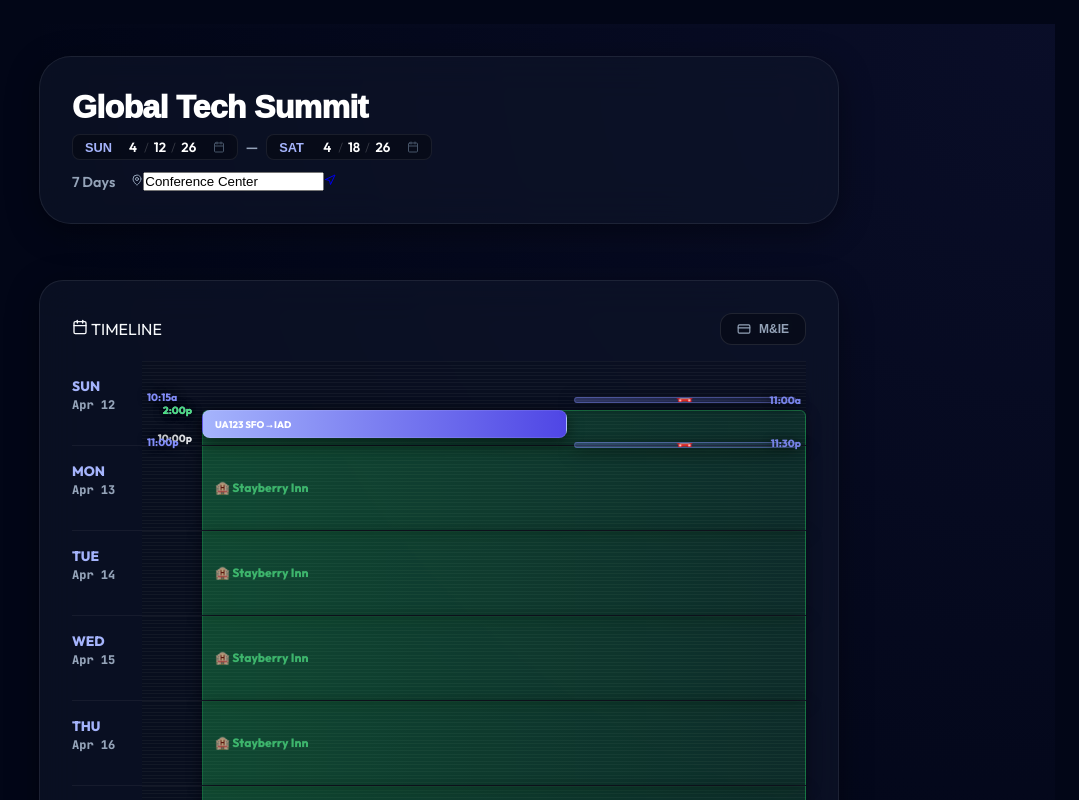
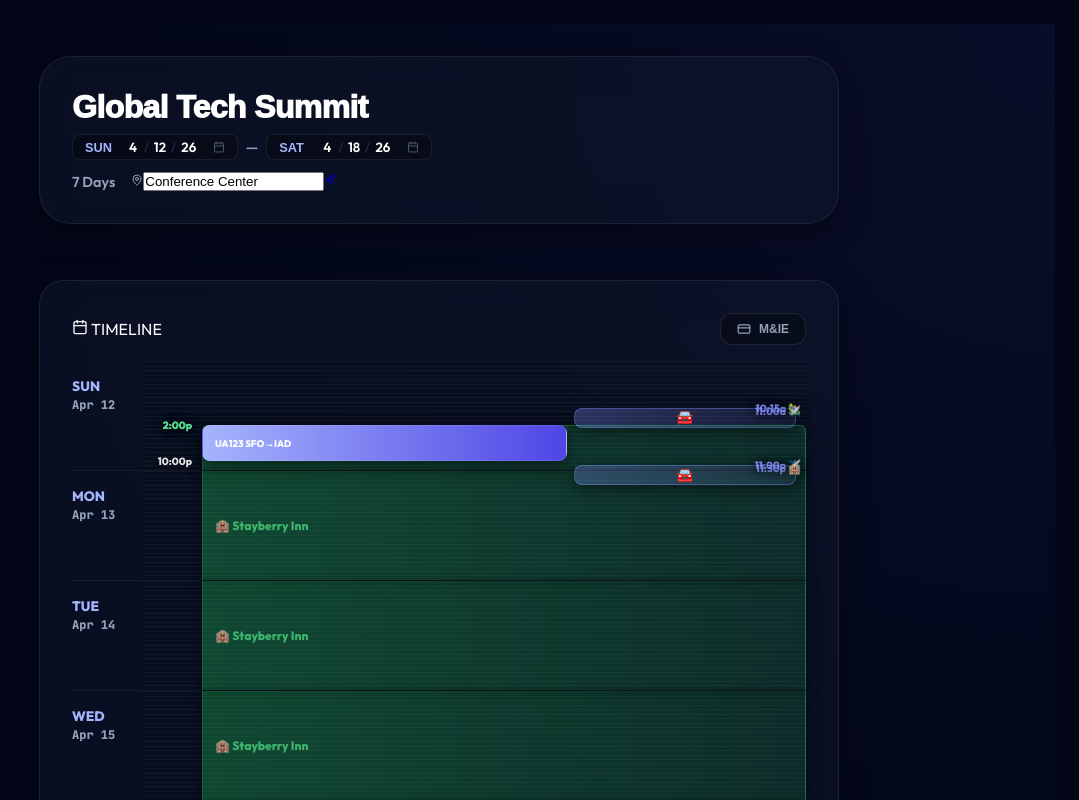
Before and after one commit to outofthisworldapps/work-travel, a React (Vite) app: page / in a window 1280 px wide. Shown: the top 800 px of the page, without its empty margins (201-1280 px from the left). Built offline with nearby package versions, Linux system fonts and the light colour scheme.

Commit message:
Enhance transport blocks: Move icons outside and keep stacked on the right

```diff
--- a/src/App.jsx
+++ b/src/App.jsx
@@ -245,14 +245,15 @@ const TimelineDay = ({ day, dayIndex, totalDays, flights, currentRates, onUpdate
 
           return (
             <React.Fragment key={l.id}>
-              <div className="tl-marker-time travel" style={{ top: `${getPosition(start)}%` }}>{l.time.toLowerCase()}</div>
-              <div className="tl-marker-time travel arr" style={{ top: `${getPosition(end)}%`, left: 'auto', right: '5px' }}>{formatTime(end).toLowerCase()}</div>
+              <div className="tl-marker-time travel" style={{ top: `${getPosition(start)}%` }}>{l.time.toLowerCase()} {getEmoji(l.from)}</div>
+              <div className="tl-marker-time travel arr" style={{ top: `${getPosition(end)}%` }}>{formatTime(end).toLowerCase()} {getEmoji(l.to)}</div>
               <div
                 className="tl-event travel-event clickable"
                 onClick={() => onEditEvent({ type: 'leg', id: l.id, dayId: day.id })}
                 style={{
                   top: `${getPosition(start)}%`,
                   height: `${getPosition(end) - getPosition(start)}%`,
+                  minHeight: '20px',
                   background: 'linear-gradient(to right, rgba(129, 140, 248, 0.3), rgba(129, 140, 248, 0.1))',
                   color: '#818cf8',
                   border: '1px solid rgba(129, 140, 248, 0.4)',
@@ -263,9 +264,7 @@ const TimelineDay = ({ day, dayIndex, totalDays, flights, currentRates, onUpdate
                 }}
               >
                 <div className="tl-event-label travel-vertical-label">
-                  <div className="tl-v-row">{getEmoji(l.from)}</div>
                   <div className="tl-v-icon">{l.type === 'uber' ? '🚘' : (l.type === 'drive' ? '🚗' : '📍')}</div>
-                  <div className="tl-v-row">{getEmoji(l.to)}</div>
                 </div>
               </div>
             </React.Fragment>
@@ -2277,7 +2276,7 @@ function App() {
 
         .timeline-section-panel { padding: 2rem; background: var(--glass); border-radius: 1.5rem; border: 1px solid var(--border); margin-bottom: 2rem; overflow: visible; }
         .vertical-timeline { overflow: visible; display: flex; flex-direction: column; }
-        .timeline-day-row { display: flex; min-height: 85px; }
+        .timeline-day-row { display: flex; min-height: 110px; }
         .timeline-date-side { width: 70px; flex-shrink: 0; display: flex; flex-direction: column; align-items: flex-start; justify-content: flex-start; padding-top: 1rem; gap: 2px; border-bottom: 1px solid rgba(255,255,255,0.05); }
 
 
@@ -2292,8 +2291,8 @@ function App() {
         .tl-marker-time { position: absolute; left: 5px; width: 45px; font-size: 0.65rem; font-weight: 950; color: var(--accent); transform: translateY(-50%); text-align: right; pointer-events: none; z-index: 50; text-shadow: 0 0 10px rgba(0,0,0,0.8); }
         .tl-marker-time.arr { color: #f8fafc; opacity: 0.9; }
         .tl-marker-time.hotel { color: #4ade80; }
-        .tl-marker-time.travel { color: #818cf8; text-align: left; }
-        .tl-marker-time.travel.arr { left: auto; right: 5px; text-align: right; }
+        .tl-marker-time.travel { color: #818cf8; left: auto; right: 5px; text-align: right; width: auto; z-index: 60; }
+        .tl-marker-time.travel.arr { color: #818cf8; opacity: 0.8; }
 
         .tl-event { position: absolute; left: 60px; right: 10px; border-radius: 8px; padding: 6px 12px; font-size: 0.7rem; font-weight: 950; overflow: hidden; display: flex; align-items: center; box-shadow: 0 4px 15px rgba(0,0,0,0.5); border: 1px solid rgba(255,255,255,0.1); transition: transform 0.2s; }
         .tl-event.flight-event { width: 55%; z-index: 10; }
@@ -2325,10 +2324,8 @@ function App() {
         .flight-label-compact { display: flex; align-items: center; width: 100%; height: 100%; padding: 2px 0; }
         .tl-f-top { font-size: 0.6rem; font-weight: 950; text-overflow: ellipsis; overflow: hidden; white-space: nowrap; }
 
-        .travel-vertical-label { display: flex; flex-direction: column; align-items: center; justify-content: center; width: 100%; height: 100%; font-size: 0.6rem; line-height: 1.1; gap: 4px; }
-        .tl-v-row { display: flex; align-items: center; gap: 4px; }
-        .tl-v-time { font-weight: 600; color: #fff; font-size: 0.65rem; }
-        .tl-v-icon { font-size: 0.85rem; margin: 2px 0; }
+        .travel-vertical-label { display: flex; flex-direction: column; align-items: center; justify-content: center; width: 100%; height: 100%; font-size: 0.6rem; line-height: 1.1; }
+        .tl-v-icon { font-size: 0.9rem; margin: 0; display: flex; align-items: center; justify-content: center; height: 100%; }
 
 
 
```
